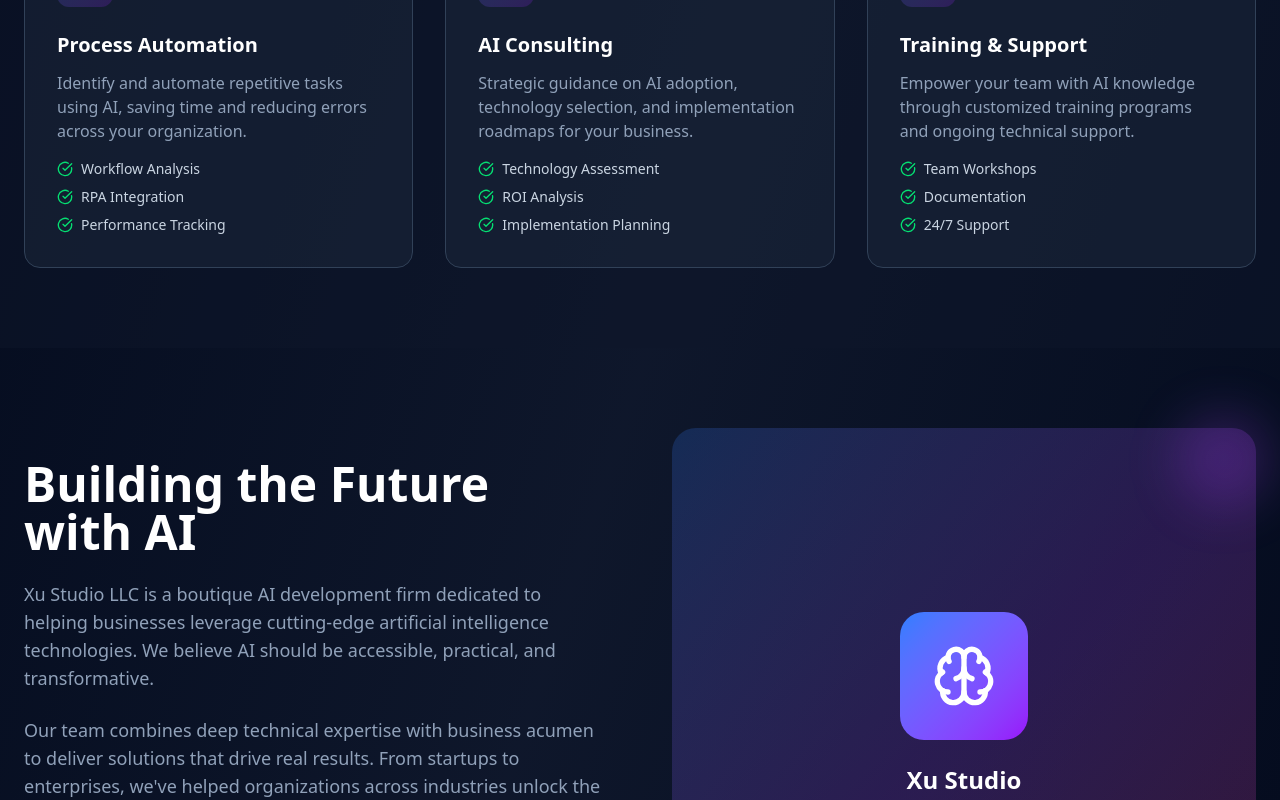
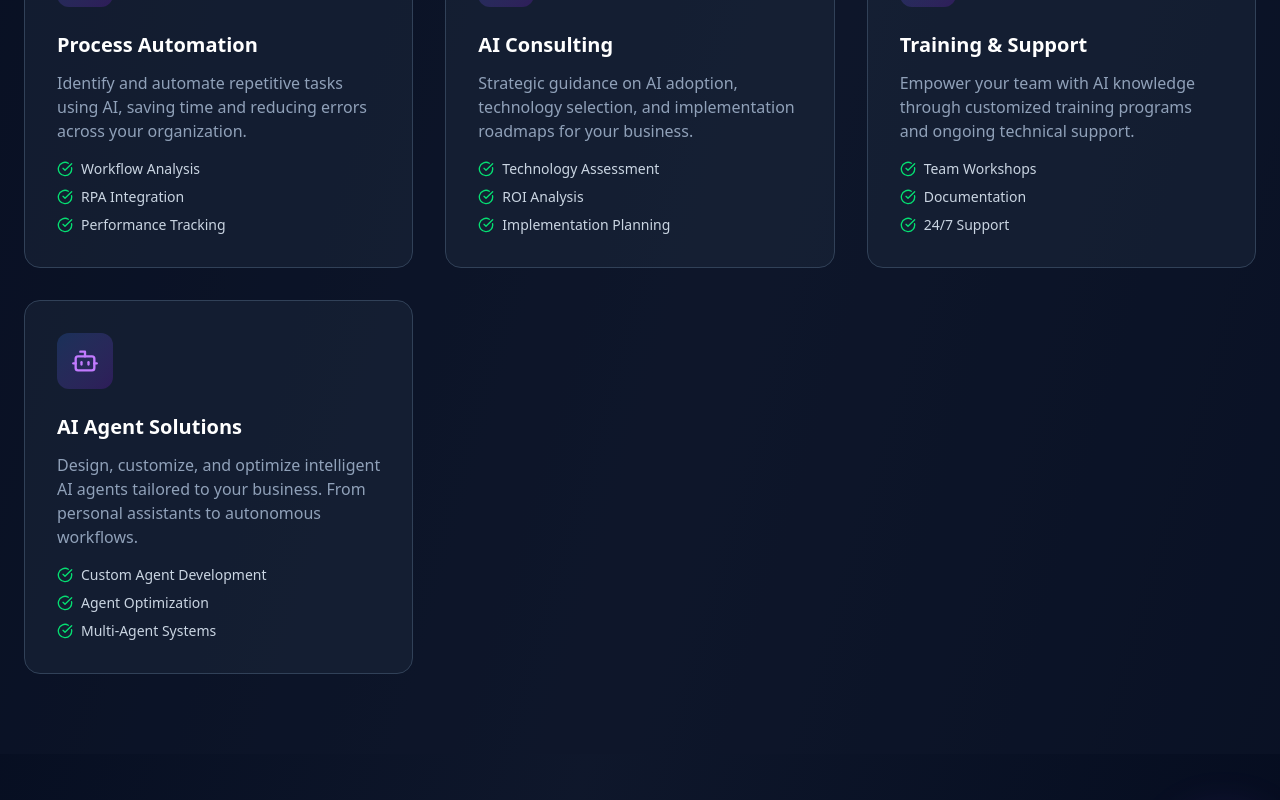
Before and after one commit to ethansure/thexu-studio, a Next.js app: page / in a window 1280 px wide. Shown: the part 1602-2402 px from the top of the page. Built offline with nearby package versions, Linux system fonts and the light colour scheme.

Commit message:
Add AI Agent Solutions service (agent customization & optimization)

```diff
--- a/src/app/page.tsx
+++ b/src/app/page.tsx
@@ -2,7 +2,7 @@
 
 import { useState } from 'react';
 import { motion } from 'framer-motion';
-import { Brain, Code, Sparkles, MessageSquare, ArrowRight, Mail, CheckCircle, Zap, Shield, Users, Loader2 } from 'lucide-react';
+import { Brain, Code, Sparkles, MessageSquare, ArrowRight, Mail, CheckCircle, Zap, Shield, Users, Loader2, Bot } from 'lucide-react';
 import Link from 'next/link';
 
 const fadeInUp = {
@@ -204,6 +204,12 @@ export default function Home() {
                 title: 'Training & Support',
                 description: 'Empower your team with AI knowledge through customized training programs and ongoing technical support.',
                 features: ['Team Workshops', 'Documentation', '24/7 Support']
+              },
+              {
+                icon: Bot,
+                title: 'AI Agent Solutions',
+                description: 'Design, customize, and optimize intelligent AI agents tailored to your business. From personal assistants to autonomous workflows.',
+                features: ['Custom Agent Development', 'Agent Optimization', 'Multi-Agent Systems']
               }
             ].map((service, i) => (
               <motion.div
```
